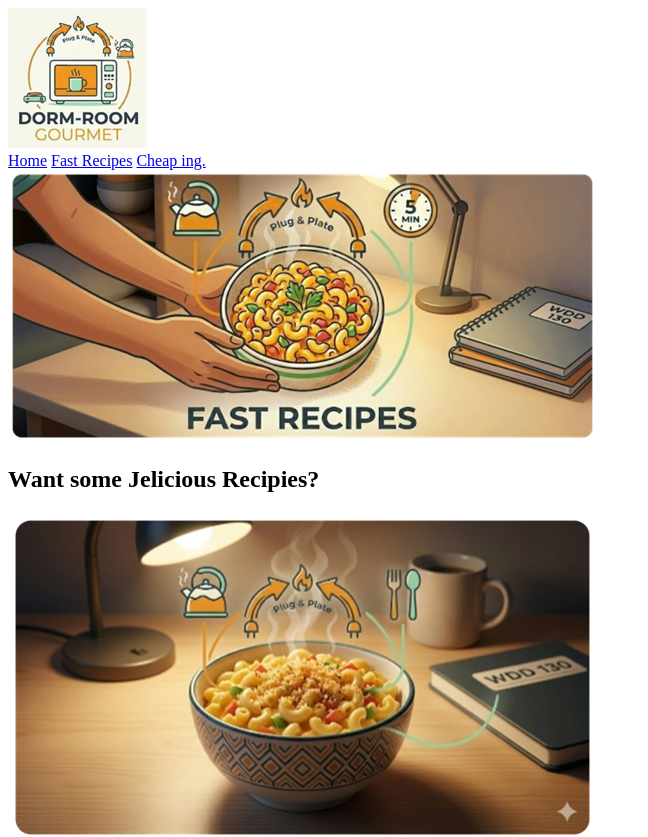
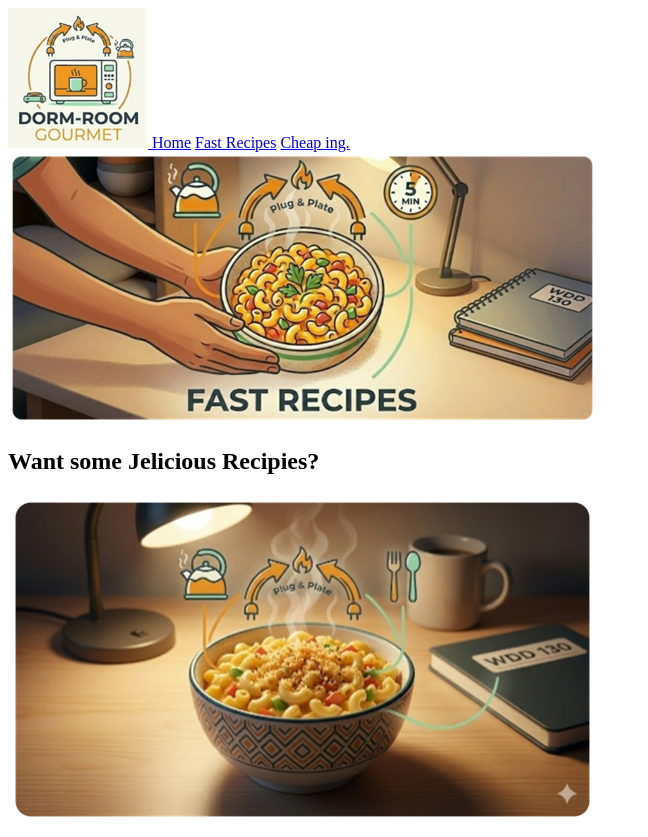
Before and after one commit to alisaishizaka/wdd130-Hendricks, a plain HTML site: page fast_recipes.html in a window 1280 px wide. Shown: the top 837 px of the page, without its empty margins (0-648 px from the left). Drawn offline with Linux system fonts and the light colour scheme.

Commit message:
Update fast_recipes.html

```diff
--- a/fast_recipes.html
+++ b/fast_recipes.html
@@ -1,5 +1,6 @@
 <!DOCTYPE html>
 <html lang="en">
+<link rel="stylesheet" href="page2.css">
 <head>
     <meta charset="UTF-8">
     <meta name="viewport" content="width=device-width, initial-scale=1.0">
@@ -7,22 +8,21 @@
 </head>
 <body>
  <header>
-   <div class="navigation">
-    <a id="icon_link" href="index.html">
+    <nav>
+         <a id="icon_link" href="index.html">
     <img class="icon-header" src="images/logo.png" alt="DORM-ROOM logo">
     </a>
-    <nav>
         <a class="home" href="index.html"><span>Home</span></a>
-        <a class="web" href="fast_recipes.html"><span>Fast Recipes</span></a>
-        <a class="ice" href="cheap_ing.html"><span>Cheap ing.</span></a>
+        <a class="page2" href="fast_recipes.html"><span>Fast Recipes</span></a>
+        <a class="page3" href="cheap_ing.html"><span>Cheap ing.</span></a>
     </nav>
-    </div>
-    <img id="hero-img" src="images/fastrecipes_hero.png" alt="image of FAST RECIPES">
  </header>
  <main>
+    <img id="hero-img" src="images/fastrecipes_hero.png" alt="image of FAST RECIPES">
  <section>
     <h1>Want some Jelicious Recipies?</h1>
-     <img src="images/recipe.png" alt="image of FAST RECIPES">
+     <img class="photo3" src="images/recipe.png" alt="image of FAST RECIPES">
+     <div class="list">
      <p><strong>Prep time:</strong> 2 mins | <strong>Cook Time:</strong> 5 mins | <strong>Serves:</strong> 1</p>
      <p>🛒 <strong>Ingredients</strong></p>
     <ul>
@@ -48,6 +48,8 @@
          <li><strong>The Meltdown:</strong> Stir in the milk and cheese. Mix vigorously until the cheese is melted and the sauce is creamy. </li>
          <li><strong>Finish:</strong> Add a pinch of salt/pepper. Let it sit for 1 minute to thicken before eating. </li>
      </ol>
+     </div>
  </section>
+ </main>
 </body>
 </html>
```
